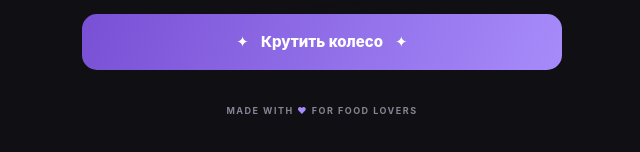
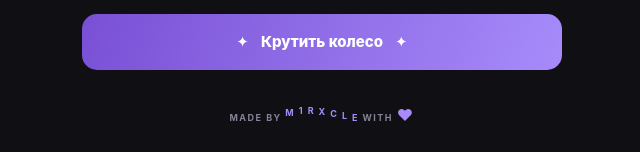
Before and after one commit to m1rxcle/fortuna-wheel-bot, a React (Vite) app in the folder client/: page / in a window 1280 px wide. Shown: the part 990-1142 px from the top of the page, without its empty margins (318-958 px from the left). Built offline with nearby package versions, Linux system fonts and the light colour scheme; what @tma.js/sdk would draw is missing.

Commit message:
feat: Сделал анимацию футера

```diff
--- a/client/src/App.css
+++ b/client/src/App.css
@@ -396,6 +396,30 @@
 	transition: all 0.2s ease;
 }
 
+.footer-link {
+	display: inline-flex;
+	color: #a78bfa;
+	text-decoration: none;
+	letter-spacing: 5px;
+}
+
+.footer-link span {
+	display: inline-block;
+	animation: wave 1.2s ease-in-out infinite;
+	animation-delay: calc(var(--index) * 0.12s);
+}
+
+@keyframes wave {
+	0%,
+	100% {
+		transform: translateY(0);
+	}
+
+	50% {
+		transform: translateY(-7px);
+	}
+}
+
 @media (max-width: 360px) {
 	.app {
 		padding-inline: 14px;
--- a/client/src/App.tsx
+++ b/client/src/App.tsx
@@ -235,7 +235,15 @@ function App() {
 				</section>
 
 				<footer className="footer">
-					MADE WITH <span>♥</span> FOR FOOD LOVERS
+					MADE BY{" "}
+					<a className="footer-link" href="https://github.com/m1rxcle" target="_blank" rel="noopener noreferrer">
+						{"M1RXCLE".split("").map((letter, index) => (
+							<span key={index} style={{ "--index": index } as React.CSSProperties}>
+								{letter}
+							</span>
+						))}
+					</a>
+					WITH <span style={{ fontSize: "16px" }}>♥</span>
 				</footer>
 			</section>
 			{openModal && <ChangeMealsModal setOpenModal={setOpenModal} selectedMeal={selectedMeal} onSave={handleUpdateMeal} />}
```
